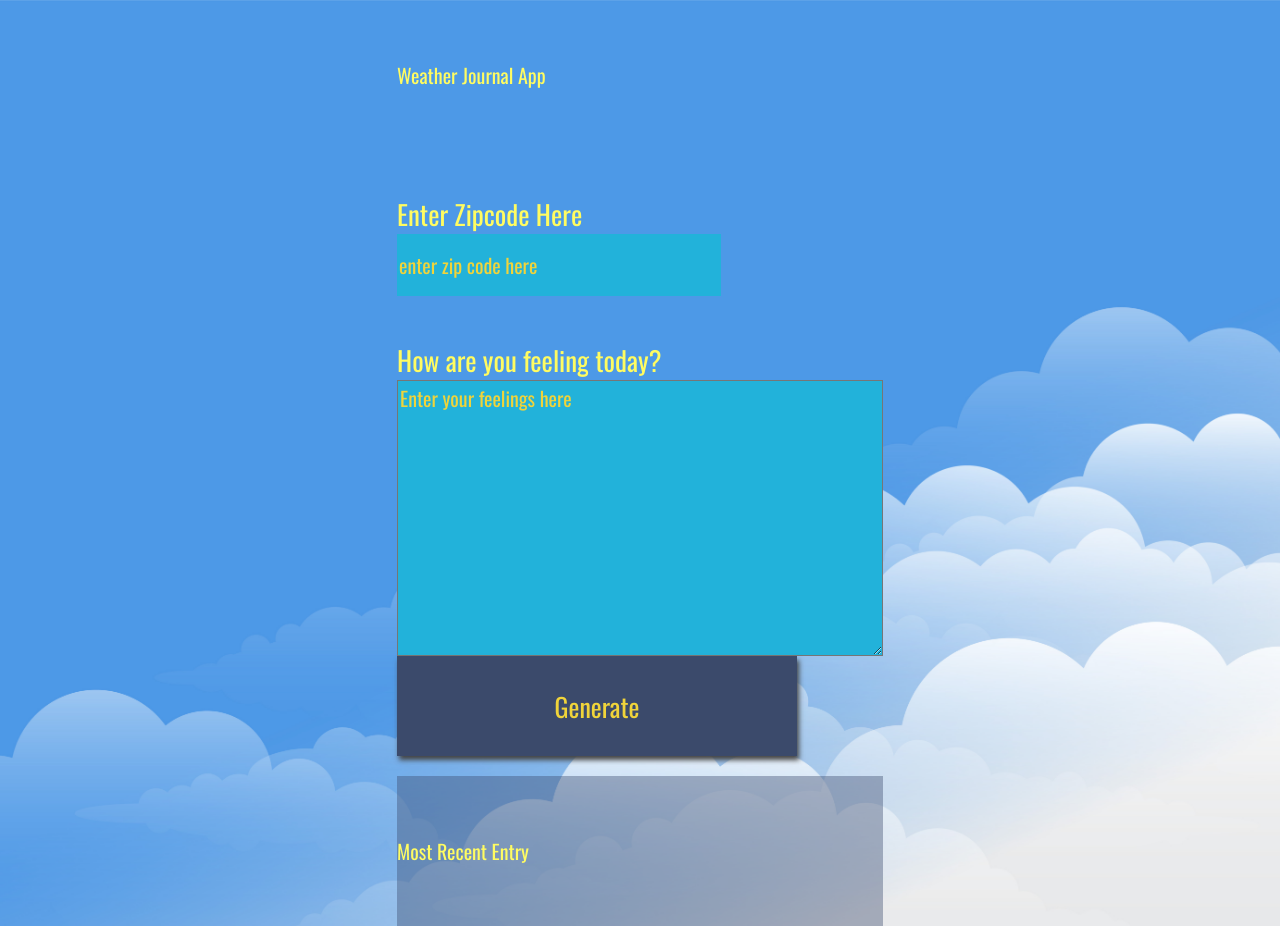
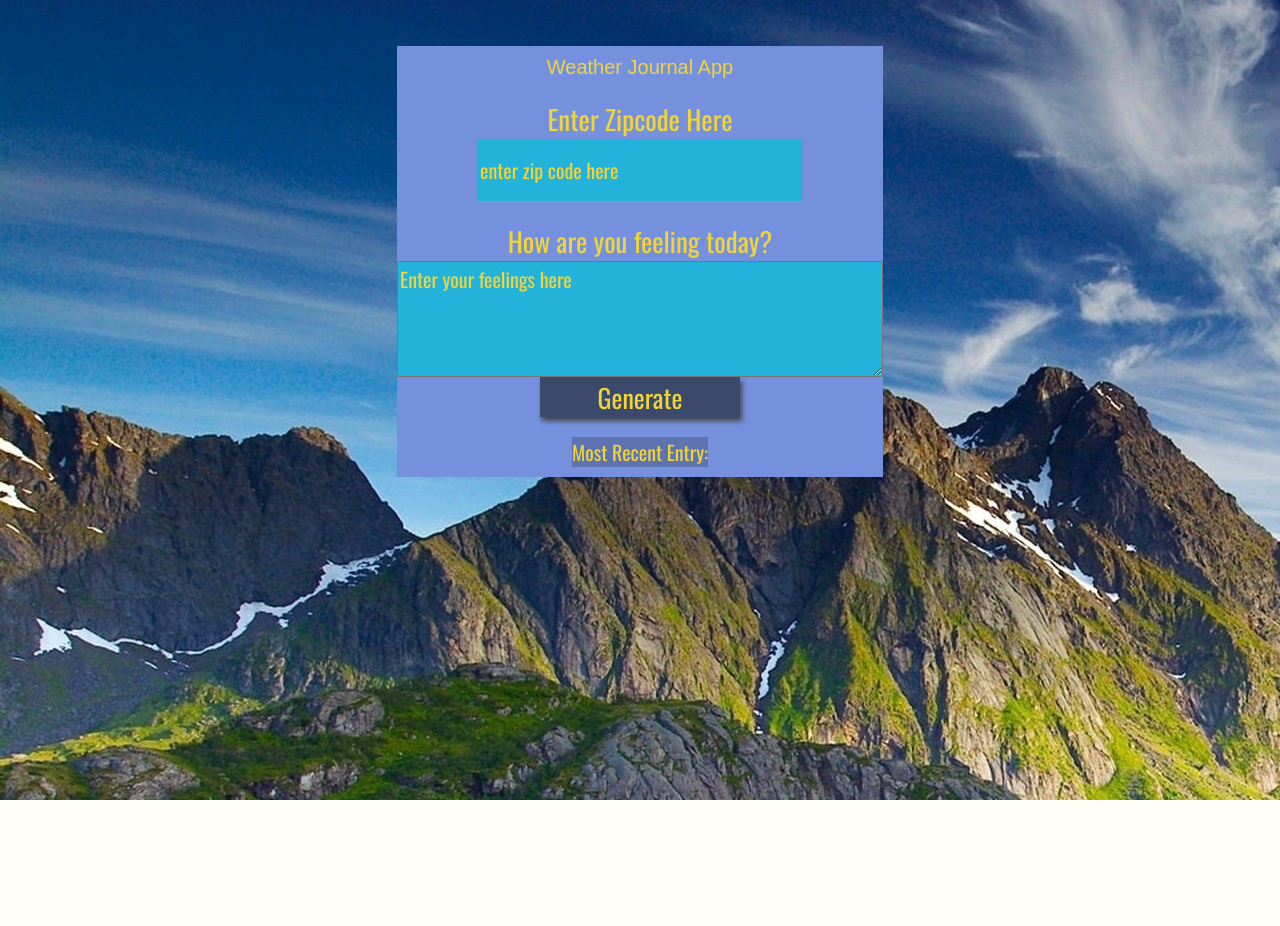
Before and after one commit to hameed9988/Journal-Wheather, a website: page website/index.html in a window 1280 px wide. After the commit the page ends 800 px from the top, so only its background shows below. Drawn offline with nearby package versions, Linux system fonts and the light colour scheme; a web font is replaced by a local one.

Commit message:
Add files via upload

```diff
--- a/website/app.js
+++ b/website/app.js
@@ -1,9 +1,13 @@
 /* Global Variables */
 
-// get generate button
-const btn = document.getElementById("generate");
+// Create new date , updated dynamically
+let d = new Date();
+let newDate = d.getMonth()+1+'.'+ d.getDate()+'.'+ d.getFullYear();
 
-// get user zip code
+// Declare get  wheather button
+const submit_btn = document.getElementById("generate");
+
+// Declare user zip code input from html
 const zipCode = document.getElementById("zip");
 
 // Personal API Key for OpenWeatherMap API
@@ -12,10 +16,6 @@
 // get API url
 const apiUrl = `http://api.openweathermap.org/data/2.5/weather?zip=${zipCode.value}&appid=${apiKey}&units=metric`
 
-// Create a new date instance dynamically with JS
-let d = new Date();
-let newDate = d.getMonth()+1+'.'+ d.getDate()+'.'+ d.getFullYear();
-
 const felingText= document.getElementById("feelings");
 // get dtae,temp,and content
 let date = document.getElementById("date");
@@ -23,28 +23,24 @@
 let content = document.getElementById("content");
 
 // useing click event listener on the Generate Button
-btn.addEventListener('click', handlBtnClk);
+submit_btn.addEventListener('click', handlBtnClk);
 
 // Function called by event listener
 function handlBtnClk(){
     // const aipCode again to fix the If condition
     const zipCode = document.getElementById("zip");
 
-    // make acondition to make sure that user enter a value in the text input
+    // Validation to check if the zip code is there
     if( zipCode.value === ""){
-        alert("Wrong ZIP Code, Please Enter a Valid One!");
+        alert("kindly enter zip code in zip form!");
     } else {
-        //calling getData Function
         getData().then((data)=>{
-            // chain & call postData Function
             postData("/post", {temp:data.main.temp, date: newDate, feelings: felingText.value})
-        })// chain updateUi Function
+        })
         .then(()=> updateUi())
     }
 }
-//Function to get web API data using async -await promises
 const getData = async () => {
-    // get API url
     const apiUrl = `http://api.openweathermap.org/data/2.5/weather?zip=${zipCode.value}&appid=${apiKey}&units=metric`
     const req = await fetch(apiUrl)
     try{
@@ -56,9 +52,7 @@
     }
 };
 
-// Function to post data using async - await promises
-
-const postData = async (url = "", data = {})=>{// using empty value as default parameters
+const postData = async (url = "", data = {})=>{
     const res = await fetch(url,{
         "method": "POST",
         "credentials": "same-origin",
--- a/website/index.html
+++ b/website/index.html
@@ -18,10 +18,12 @@
   <div class ="holder feel">
     <label for="feelings">How are you feeling today?</label>
     <textarea class= "myInput" id="feelings" placeholder="Enter your feelings here" rows="9" cols="50"></textarea>
+    <div>
     <button id="generate" type = "submit"> Generate </button>
   </div>
+  </div>
   <div class ="holder entry">
-    <div class = "title">Most Recent Entry</div>
+    <div class = "title">Most Recent Entry:   </div>
    <div id = "entryHolder">
     <div id = "date"></div>
    <div id = "temp"></div>
--- a/website/style.css
+++ b/website/style.css
@@ -1,58 +1,76 @@
+html {
+    display: flex;
+    align-items: center;
+    justify-content: center;
+    padding: 3%;
+}
+
+
 body{
     background: #fffff8;
     font-family: -apple-system, BlinkMacSystemFont, sans-serif;
-    margin: 0%;
-    padding: 0%;
-    display: flex;
-    flex-flow: column;
-    justify-content: center;
+    max-width: fit-content;
+    background-image: url(14956.jpg);
 }
 
 #app{
-    display: grid;
-    grid-auto-rows: minmax(150px, auto);
-    /* grid-template-columns:  */
-    /* height:100vh; */
-    background: rgb(103, 214, 241);
-    color: hsl(59, 100%, 69%);
+    display: flex;
+    flex-direction: column;
+    flex-wrap: nowrap;
+    align-items: center;
+    justify-content: center;
+    align-content: center;
+    max-height:fit-content;
+    max-width: max-content;
+    background: #7591dd;
+    color: #f0d43a;
     justify-content: center;
     grid-gap: 1em;
     font-size: 20px;
     font-family: 'Oswald', sans-serif;
-    background: url(./bg.jpg);
-    background-size: cover;
-    background-position: center;
-  background-repeat: no-repeat;
+    padding: 2%
 }
 
 .holder{
-display: flex;
-flex-flow: column;
-justify-content: center;
--ms-text-align-last: center;
+    display: flex;
+    flex-direction: column;
+    align-items: center;
+    justify-content: center;
 }
 
 .entry{
     background: rgba(59, 74, 107, .4);
 }
 
+#feelings {
+    height: 110px;
+}
+
 #entryHolder{
-
+    display: flex;
+    flex-direction: column;
+    justify-self: start;
 }
 
 #date{
+
 
 }
 
 #temp{
 
+
 }
 
 #content{
 
+
 }
 
 .headline {
+    display: flex;
+    align-items: normal;
+    font: 1em sans-serif;
 
 }
 .title{
@@ -77,8 +95,8 @@
 }
 
 button{
-    width: 400px;
-    height: 100px;
+    width: 200px;
+    height: 40px;
     background: #3b4a6b;
     color: #f0d43a;
     font-size: 26px;
```
Also changed, not shown: website/14956.jpg (added).
